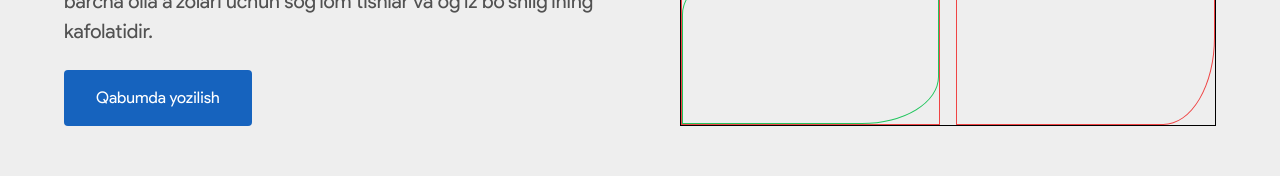
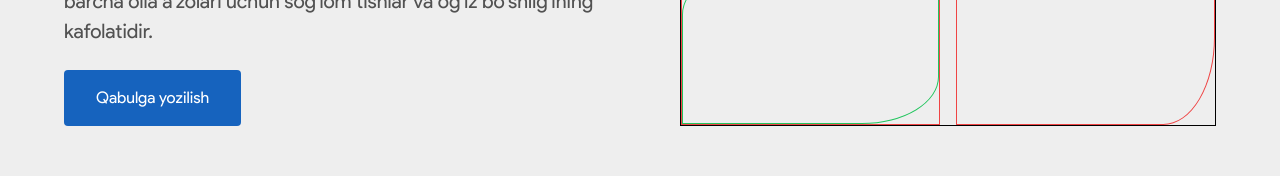
Before and after one commit to Doston04/iskandar, a Next.js app: page / in a window 1280 px wide. Shown: the part 494-670 px from the top of the page. Built offline with nearby package versions, Linux system fonts and the light colour scheme.

Commit message:
repushing

```diff
--- a/pages/index.jsx
+++ b/pages/index.jsx
@@ -25,9 +25,9 @@ export default function Home() {
             <div className='flex-auto flex items-center justify-center'>
               <div className='max-w-[1200px] mx-auto w-full px-6 py-4 xl:grid grid-cols-2 items-center gap-20 hidden'>
                 <div className='w-full flex flex-col space-y-6 items-start'>
-                  <p className='uppercase font-bold text-[64px] leading-[72px]'>Yuqori sifatli va Og'riqsiz - <span className='text-mainBlue'>stomatologiya</span></p>
-                  <p className='opacity-70 text-[20px]'>Biz xizmatlarning to'liq spektrini va har qanday muammolarni hal qilish uchun kompleks yondashuvni taklif qilamiz va bu barcha oila a'zolari uchun sog'lom tishlar va og'iz bo'shlig'ining kafolatidir.</p>
-                  <button className='bg-mainBlue text-white px-8 py-4 rounded hover:bg-opacity-90 border-none'>Qabumda yozilish</button>
+                  <p className='uppercase font-bold text-[64px] leading-[72px]'>Yuqori sifatli va Og&apos;riqsiz - <span className='text-mainBlue'>stomatologiya</span></p>
+                  <p className='opacity-70 text-[20px]'>Biz xizmatlarning to&apos;liq spektrini va har qanday muammolarni hal qilish uchun kompleks yondashuvni taklif qilamiz va bu barcha oila a&apos;zolari uchun sog&apos;lom tishlar va og&apos;iz bo&apos;shlig&apos;ining kafolatidir.</p>
+                  <button className='bg-mainBlue text-white px-8 py-4 rounded hover:bg-opacity-90 border-none'>Qabulga yozilish</button>
                 </div>
                 <div className='w-full h-full border border-black grid grid-cols-2 gap-4'>
                   <div className='border border-red-500 w-full gridMin gap-4'>
```
